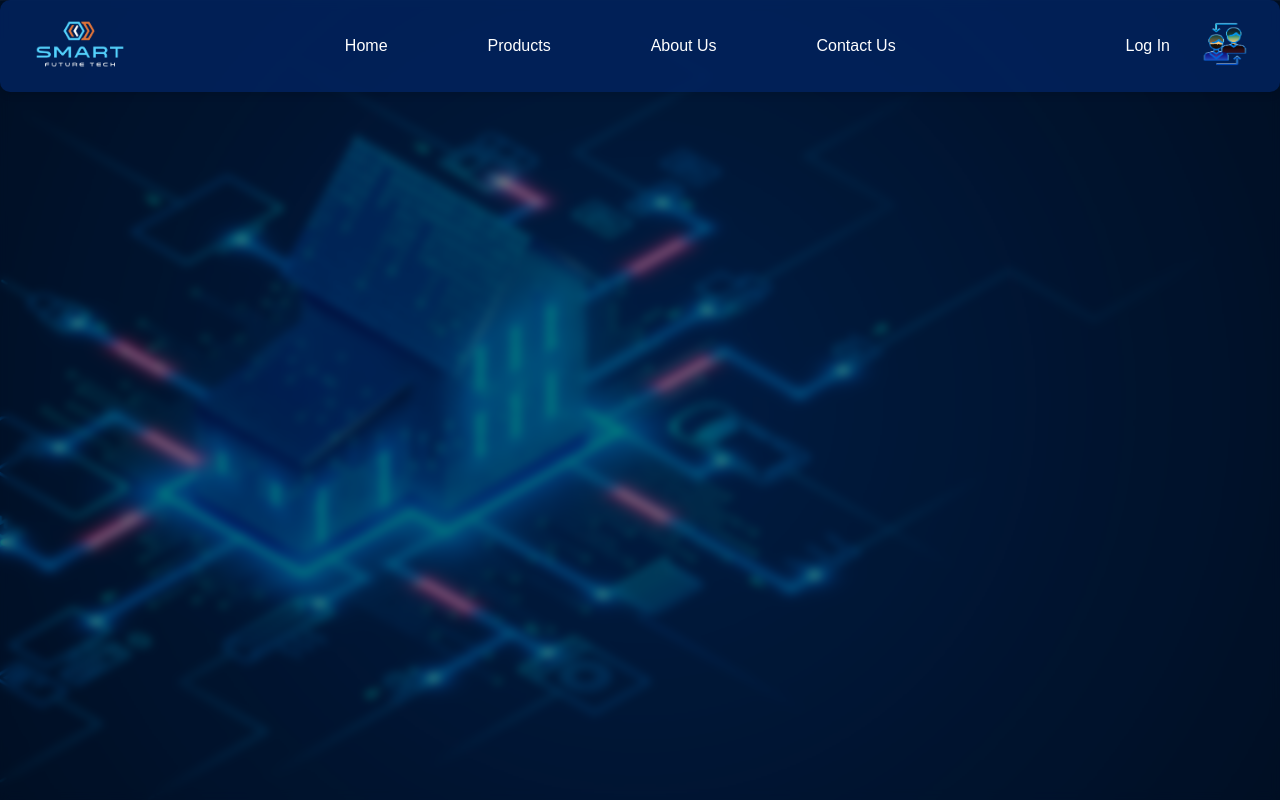
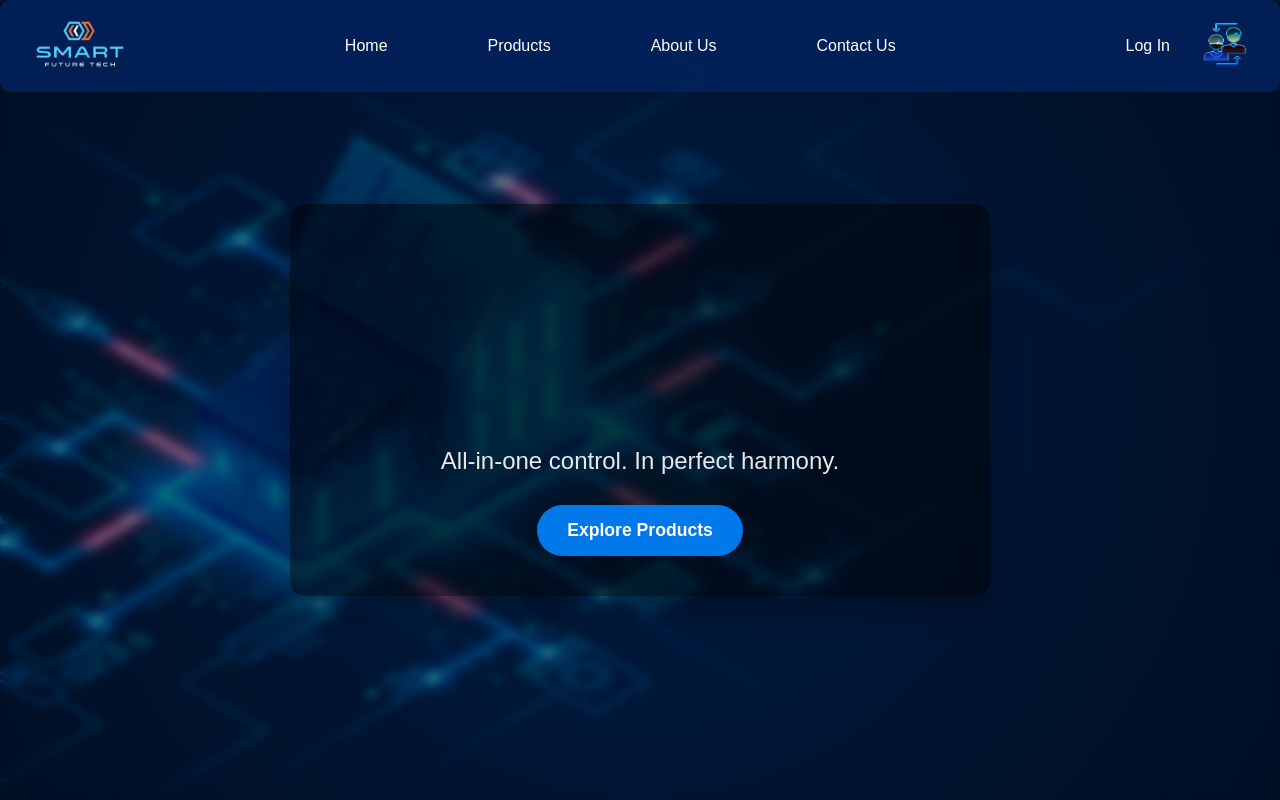
Before and after one commit to 123123123jon/edonis-jon, a PHP site: page /html/index.html in a window 1280 px wide. Run offline with PHP 8.4, Linux system fonts and the light colour scheme.

Commit message:
welcome-container

```diff
--- a/css/style1.css
+++ b/css/style1.css
@@ -135,3 +135,62 @@
     height: 50px;
     transition: transform 0.3s;
 }
+
+/* Mesazhi Hyrës me stil të ri */
+.welcome-container {
+    display: flex;
+    justify-content: center;
+    align-items: center;
+    position: fixed;
+    top: 0;
+    left: 0;
+    width: 100%;
+    height: 100%;
+    z-index: 1;
+}
+
+.welcome-message {
+    text-align: center;
+    color: white;
+    background-color: rgba(0, 0, 0, 0.5);
+    padding: 40px 50px;
+    border-radius: 15px;
+    box-shadow: 0px 15px 30px rgba(0, 0, 0, 0.3);
+    max-width: 700px;
+    animation: fadeIn 1.5s ease-out;
+}
+
+.welcome-message h1 {
+    font-size: 3rem;
+    margin-bottom: 15px;
+    font-weight: bold;
+    line-height: 1.3;
+    letter-spacing: 1px;
+    animation: slideIn 1s ease-out forwards;
+    opacity: 0;
+}
+
+.welcome-message p {
+    font-size: 1.5rem;
+    margin-bottom: 30px;
+    opacity: 0.9;
+}
+
+/* Butoni me animacion */
+.btn {
+    display: inline-block;
+    padding: 15px 30px;
+    font-size: 1.1rem;
+    font-weight: bold;
+    color: #fff;
+    text-decoration: none;
+    background-color: rgba(0, 132, 255, 0.9);
+    border-radius: 30px;
+    transition: background-color 0.3s, transform 0.3s;
+    animation: pulse 2s infinite;
+}
+
+.btn:hover {
+    background-color: rgba(0, 67, 211, 1);
+    transform: scale(1.1);
+}
--- a/html/index.html
+++ b/html/index.html
@@ -31,6 +31,15 @@
         </div>
     </div>
 
+    <!-- Container për mesazhin hyrës -->
+    <div class="welcome-container">
+        <div class="welcome-message">
+            <h1>Welcome to the World's Smartest Building Automation System</h1>
+            <p>All-in-one control. In perfect harmony.</p>
+            <a href="#" class="btn">Explore Products</a>
+        </div>
+    </div>
+
 
 </body>
 </html>
```
